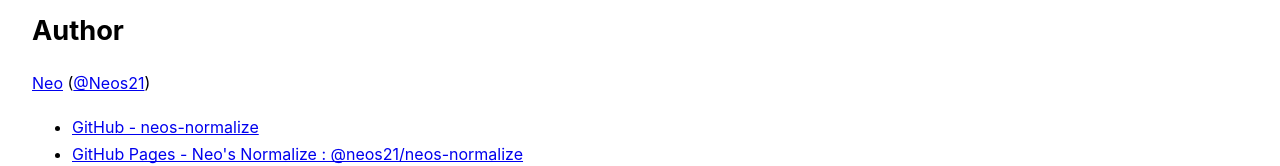
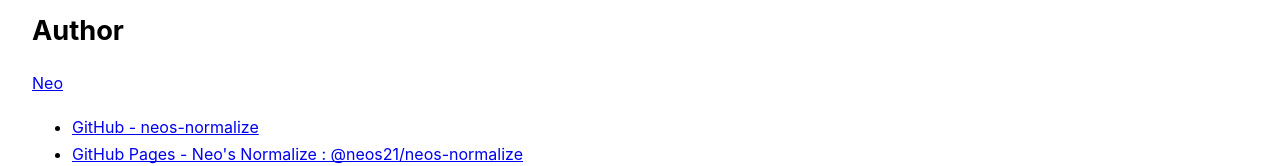
Before and after one commit to Neos21/neos-normalize, a website: page index.html in a window 1280 px wide. Shown: the part 7766-7932 px from the top of the page. Drawn offline with Linux system fonts and the light colour scheme.

Commit message:
Update index.html

```diff
--- a/index.html
+++ b/index.html
@@ -559,7 +559,7 @@
         </section>
         <section>
           <h2>Author</h2>
-          <p><a href="http://neo.s21.xrea.com/">Neo</a> (<a href="https://twitter.com/Neos21">@Neos21</a>)</p>
+          <p><a href="http://neo.s21.xrea.com/">Neo</a></p>
           <ul>
             <li><a href="https://github.com/Neos21/neos-normalize">GitHub - neos-normalize</a></li>
             <li><a href="https://neos21.github.io/neos-normalize/">GitHub Pages - Neo's Normalize : @neos21/neos-normalize</a></li>
```
